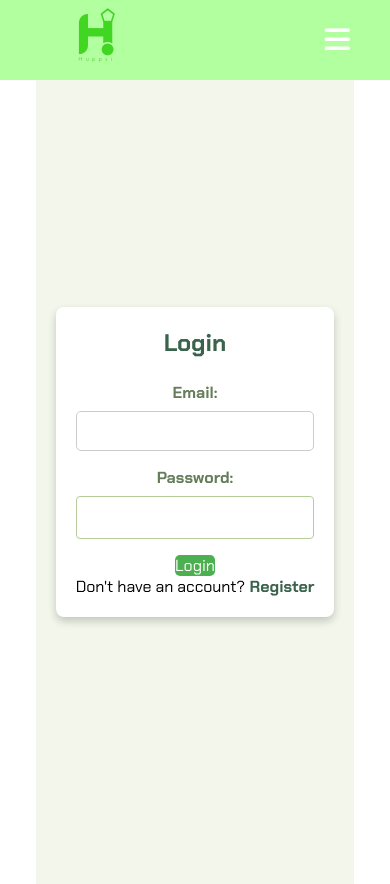
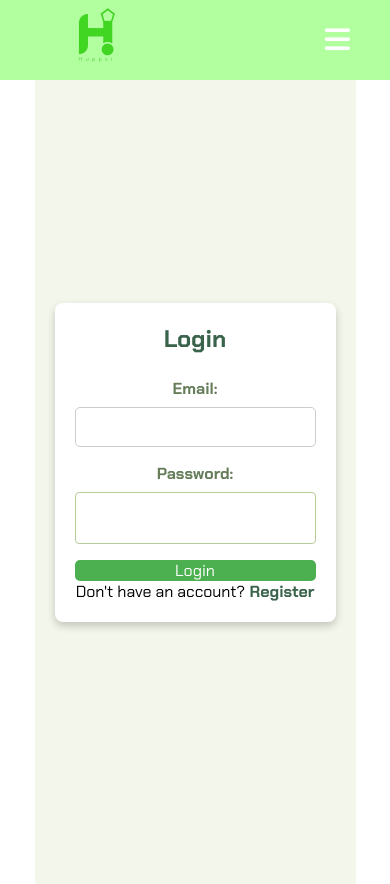
Before and after one commit to SophieCodes1910/ClientProject, a React (Vite) app: page /home in a window 390 px wide. Built offline with nearby package versions, Linux system fonts and the light colour scheme.

Commit message:
project grindddd

```diff
--- a/src/pages/CreateEvents/createEvents.css
+++ b/src/pages/CreateEvents/createEvents.css
@@ -4,8 +4,9 @@
     justify-content: center;
     align-items: center;
     min-height: 100vh;
-    background-color: #f1f5e0; /* Light earthy background */
+    background-color: #f1f5e0;
     padding: 20px;
+    box-sizing: border-box;
 }
 
 .events {
@@ -19,9 +20,14 @@
 }
 
 .events h2 {
-    color: #3c6e47; /* Deep green color */
+    color: #3c6e47;
     font-size: 1.8rem;
     margin-bottom: 1.5rem;
+}
+
+.event-form {
+    display: flex;
+    flex-direction: column;
 }
 
 .event-form label {
@@ -38,6 +44,12 @@
     border-radius: 4px;
     margin-bottom: 1rem;
     color: #3c6e47;
+    box-sizing: border-box;
+}
+
+.event-form_top input:focus {
+    outline: none;
+    border-color: #3c6e47;
 }
 
 .create-event {
@@ -49,6 +61,8 @@
     border-radius: 4px;
     cursor: pointer;
     transition: background-color 0.3s;
+    width: 100%;
+    box-sizing: border-box;
 }
 
 .create-event:hover {
@@ -60,8 +74,12 @@
     .events {
         padding: 20px;
     }
-
     .events h2 {
         font-size: 1.5rem;
     }
+    .event-form_top input,
+    .create-event {
+        padding: 1rem;
+        font-size: 1rem;
+    }
 }
--- a/src/pages/Login/login.css
+++ b/src/pages/Login/login.css
@@ -6,6 +6,7 @@
   min-height: 100vh;
   background-color: #f3f6ea;
   padding: 20px;
+  box-sizing: border-box;
 }
 
 .login-container {
@@ -33,22 +34,30 @@
 
 .login-container input {
   width: 100%;
-  padding: 0.8rem;
+  padding: 1rem;
   border: 1px solid #b7cc9b;
   border-radius: 4px;
   margin-bottom: 1rem;
   color: #3a634b;
+  box-sizing: border-box;
+}
+
+.login-container input:focus {
+  outline: none;
+  border-color: #3a634b;
 }
 
 button {
   background-color: #3a634b;
   color: white;
-  padding: 0.8rem 1.2rem;
+  padding: 1rem;
   font-size: 1rem;
   border: none;
   border-radius: 4px;
   cursor: pointer;
   transition: background-color 0.3s;
+  width: 100%;
+  box-sizing: border-box;
 }
 
 button:hover {
@@ -70,8 +79,12 @@ button:hover {
   .login-container {
       padding: 20px;
   }
-
   .login-container h2 {
       font-size: 1.5rem;
   }
+  .login-container input,
+  button {
+      padding: 1rem;
+      font-size: 1rem;
+  }
 }
--- a/src/pages/Register/register.css
+++ b/src/pages/Register/register.css
@@ -6,6 +6,7 @@
   min-height: 100vh;
   background-color: #edf4e2;
   padding: 20px;
+  box-sizing: border-box;
 }
 
 .register-container {
@@ -33,22 +34,30 @@
 
 .register-container input {
   width: 100%;
-  padding: 0.8rem;
+  padding: 1rem;
   border: 1px solid #c5d5a6;
   border-radius: 4px;
   margin-bottom: 1rem;
   color: #3c6e47;
+  box-sizing: border-box;
+}
+
+.register-container input:focus {
+  outline: none;
+  border-color: #3c6e47;
 }
 
 button {
   background-color: #3c6e47;
   color: white;
-  padding: 0.8rem 1.2rem;
+  padding: 1rem;
   font-size: 1rem;
   border: none;
   border-radius: 4px;
   cursor: pointer;
   transition: background-color 0.3s;
+  width: 100%;
+  box-sizing: border-box;
 }
 
 button:hover {
@@ -70,8 +79,12 @@ button:hover {
   .register-container {
       padding: 20px;
   }
-
   .register-container h2 {
       font-size: 1.5rem;
   }
+  .register-container input,
+  button {
+      padding: 1rem;
+      font-size: 1rem;
+  }
 }
```
